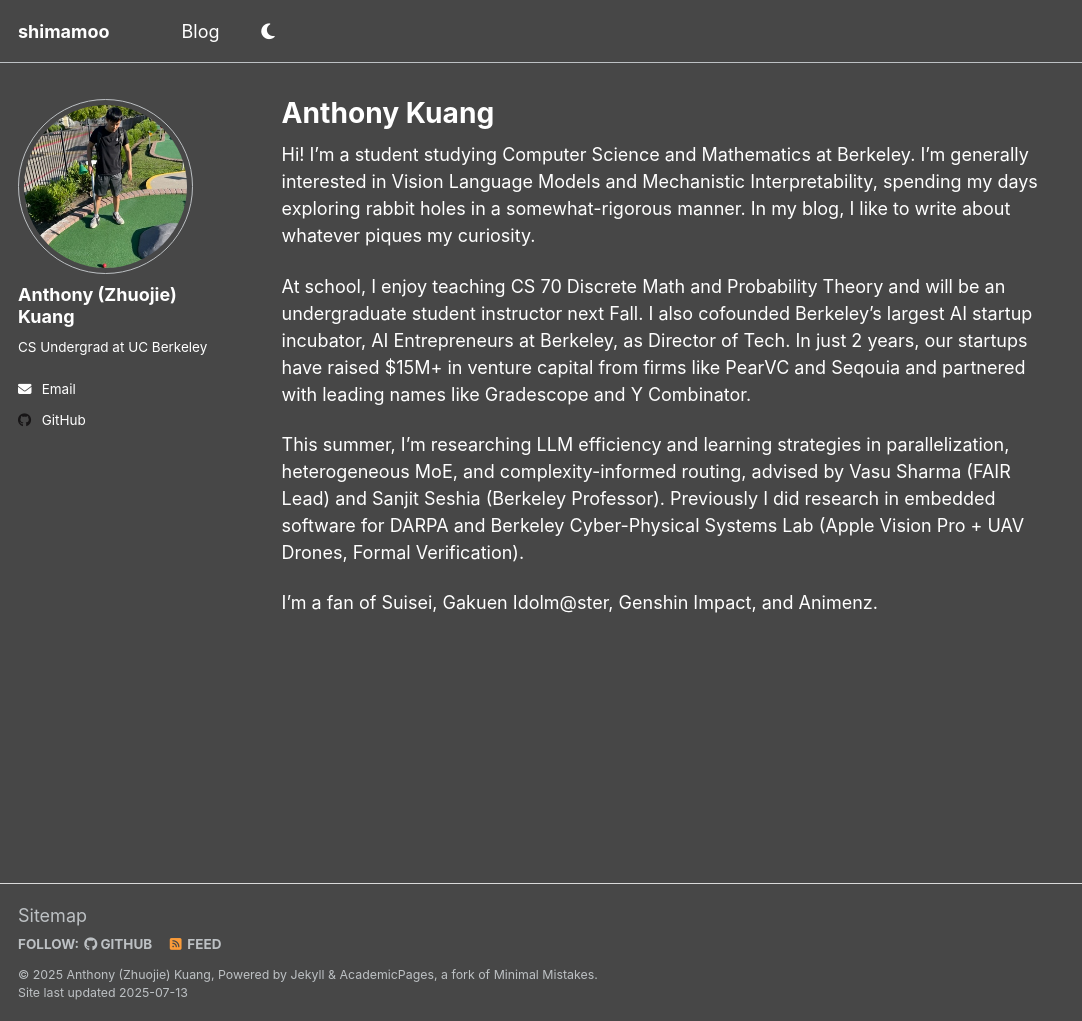
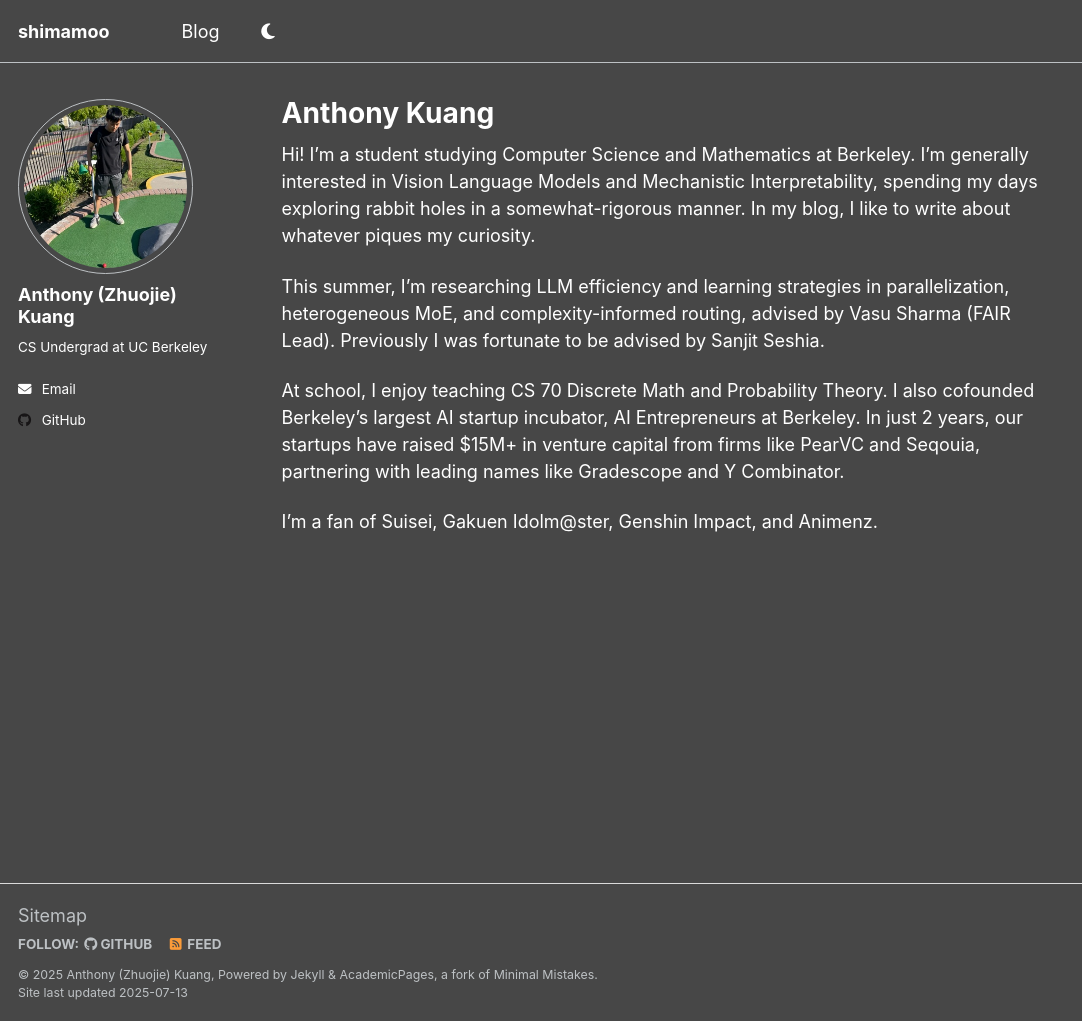
Before and after one commit to shimamooo/shimamooo.github.io, a Jekyll site: the page built from _pages/about.md, in a window 1280 px wide and 1021 px high. Shown: the whole window, without its empty margins (0-1082 px from the left). Built offline with Jekyll 4.4.1, drawn with Linux system fonts in a browser that asks for light colours; a script that is not in the unit is left out.

Commit message:
Update about.md

```diff
--- a/_pages/about.md
+++ b/_pages/about.md
@@ -9,8 +9,8 @@ redirect_from:
 
 Hi! I'm a student studying Computer Science and Mathematics at Berkeley. I'm generally interested in Vision Language Models and Mechanistic Interpretability, spending my days exploring rabbit holes in a somewhat-rigorous manner. In my blog, I like to write about whatever piques my curiosity.
 
-At school, I enjoy teaching CS 70 Discrete Math and Probability Theory and will be an undergraduate student instructor next Fall. I also cofounded Berkeley's largest AI startup incubator, AI Entrepreneurs at Berkeley, as Director of Tech. In just 2 years, our startups have raised $15M+ in venture capital from firms like PearVC and Seqouia and partnered with leading names like Gradescope and Y Combinator.
+This summer, I'm researching LLM efficiency and learning strategies in parallelization, heterogeneous MoE, and complexity-informed routing, advised by Vasu Sharma (FAIR Lead). Previously I was fortunate to be advised by Sanjit Seshia.
 
-This summer, I'm researching LLM efficiency and learning strategies in parallelization, heterogeneous MoE, and complexity-informed routing, advised by Vasu Sharma (FAIR Lead) and Sanjit Seshia (Berkeley Professor). Previously I did research in embedded software for DARPA and Berkeley Cyber-Physical Systems Lab (Apple Vision Pro + UAV Drones, Formal Verification).
+At school, I enjoy teaching CS 70 Discrete Math and Probability Theory. I also cofounded Berkeley's largest AI startup incubator, AI Entrepreneurs at Berkeley. In just 2 years, our startups have raised $15M+ in venture capital from firms like PearVC and Seqouia, partnering with leading names like Gradescope and Y Combinator.
 
 I'm a fan of Suisei, Gakuen Idolm@ster, Genshin Impact, and Animenz.
```
